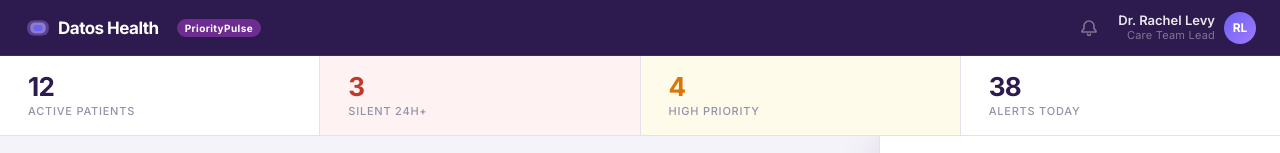
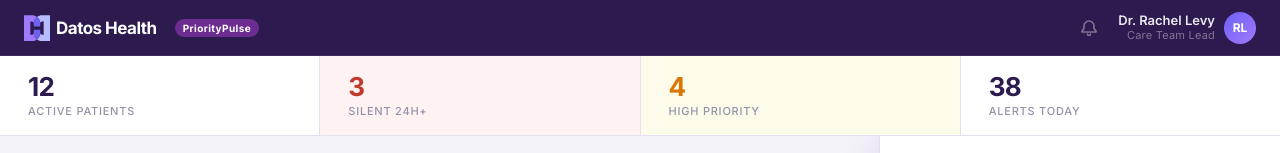
Before and after one commit to bensahar7/datos, a plain HTML site: page index.html in a window 1280 px wide. Shown: the top 153 px of the page. Drawn offline with Linux system fonts and the light colour scheme.

Commit message:
Use real Datos logo in dashboard nav

```diff
--- a/index.html
+++ b/index.html
@@ -920,10 +920,11 @@ html, body {
   <nav id="nav" role="banner">
     <a class="nav-logo" href="#" aria-label="Datos Health home">
       <div class="nav-icon-wrap">
-        <svg width="28" height="22" viewBox="0 0 36 28" fill="none">
-          <path d="M4 14 Q4 4, 14 4 L22 4 Q32 4, 32 14 Q32 24, 22 24 L14 24 Q4 24, 4 14Z" fill="#A07AFC" opacity="0.4"/>
-          <path d="M8 14 Q8 7, 15 7 L21 7 Q28 7, 28 14 Q28 21, 21 21 L15 21 Q8 21, 8 14Z" fill="#B6BDFF" opacity="0.5"/>
-          <path d="M12 14 Q12 10, 16 10 L20 10 Q24 10, 24 14 Q24 18, 20 18 L16 18 Q12 18, 12 14Z" fill="#6D60F3"/>
+        <svg width="26" height="26" viewBox="0 0 72 72" fill="none" xmlns="http://www.w3.org/2000/svg">
+          <path d="M27.0203 49.2346V49.9234C27.0203 52.5632 24.8801 54.7033 22.2402 54.7033H17.5672V18.1658H22.2402C24.8801 18.1658 27.0203 20.3059 27.0203 22.9458V23.6145C27.0207 16.1684 30.5445 9.55942 36 5.31645C32.0719 2.26147 27.1496 0.424561 21.7881 0.424561H0V72.4246H21.7881C27.1496 72.4246 32.0719 70.5875 36 67.5326C30.5445 63.2895 27.0207 56.6807 27.0203 49.2346Z" fill="#A07AFC"/>
+          <path d="M50.2117 0.424561C44.8504 0.424561 39.9277 2.26147 36 5.31645C41.4539 9.55845 44.9771 16.1655 44.9793 23.6095V22.9258C44.9793 20.2859 47.1193 18.1458 49.7594 18.1458H54.4322V54.6833H49.7594C47.1193 54.6833 44.9793 52.5433 44.9793 49.9035V49.2396C44.9771 56.6836 41.4539 63.2905 36 67.5326C39.9277 70.5875 44.8504 72.4246 50.2117 72.4246H72V0.424561H50.2117Z" fill="#B6BDFF"/>
+          <path d="M44.9796 31.6988V23.6162C44.9796 16.1693 41.4558 9.55973 36 5.31647C30.5441 9.55973 27.0203 16.1693 27.0203 23.6162V31.6988H44.9796Z" fill="#6D60F3"/>
+          <path d="M27.0203 41.1517V49.233C27.0203 56.6799 30.5441 63.2892 36 67.5326C41.4558 63.2892 44.9796 56.6799 44.9796 49.233V41.1517H27.0203Z" fill="#6D60F3"/>
         </svg>
         <span class="nav-brand">Datos Health</span>
       </div>
```
